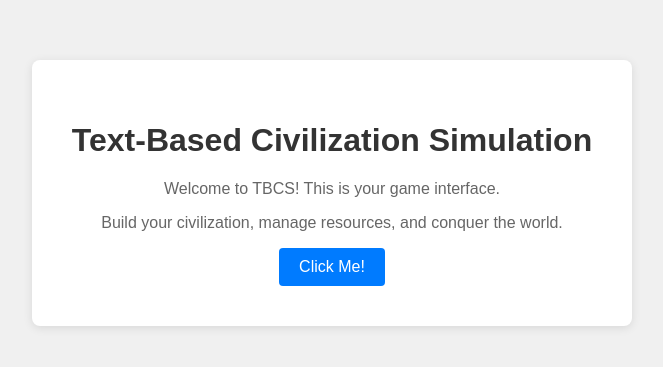
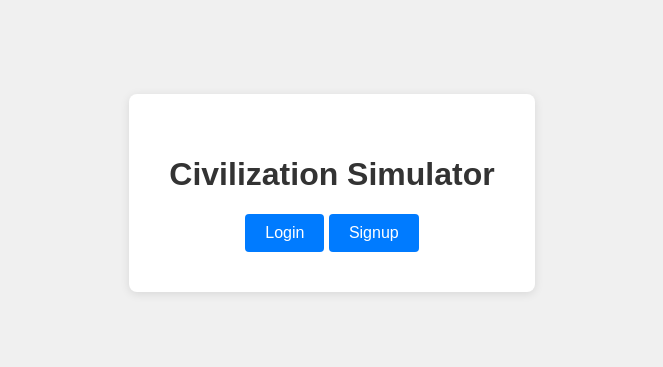
Before and after one commit to CelSpar/tbcs, a plain HTML site: page index.html in a window 1280 px wide. Shown: the part 207-574 px from the top of the page, without its empty margins (308-971 px from the left). Drawn offline with Linux system fonts and the light colour scheme.

Commit message:
Rename title and headings for simulator
Changed buttons and heading text

```diff
--- a/index.html
+++ b/index.html
@@ -3,7 +3,7 @@
 <head>
     <meta charset="UTF-8">
     <meta name="viewport" content="width=device-width, initial-scale=1.0">
-    <title>Text-Based Civilization Simulation</title>
+    <title>Text-Based Civilization Simulator</title>
     <style>
         body {
             font-family: Arial, sans-serif;
@@ -44,10 +44,9 @@
 </head>
 <body>
     <div class="container">
-        <h1>Text-Based Civilization Simulation</h1>
-        <p>Welcome to TBCS! This is your game interface.</p>
-        <p>Build your civilization, manage resources, and conquer the world.</p>
-        <button>Click Me!</button>
+        <h1>Civilization Simulator</h1>
+        <button>Login</button>
+        <button>Signup</button>
     </div>
 </body>
 </html>
```
